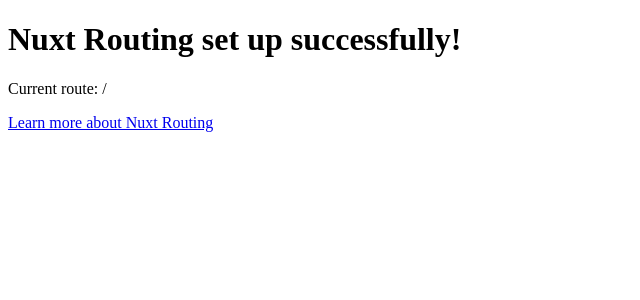
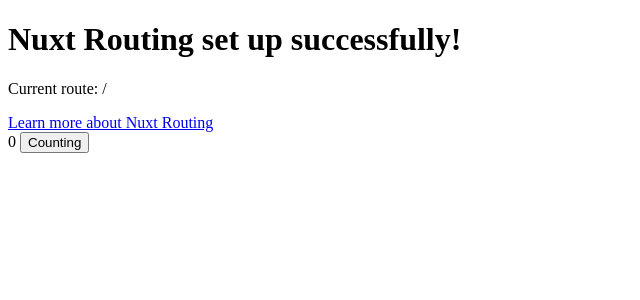
Before and after one commit to zabefofoon/nuxt3-sample, a Nuxt app: page / in a window 1280 px wide. Shown: the top 300 px of the page, without its empty margins (0-640 px from the left). Built offline with nearby package versions, Linux system fonts and the light colour scheme.

Commit message:
pinia 추가

```diff
--- a/nuxt.config.ts
+++ b/nuxt.config.ts
@@ -1,5 +1,6 @@
 // https://nuxt.com/docs/api/configuration/nuxt-config
 export default defineNuxtConfig({
+  modules: ['@pinia/nuxt'],
   routeRules: {
     '/mypage/**': { ssr: false },
   },
--- a/package.json
+++ b/package.json
@@ -14,5 +14,9 @@
     "sass": "^1.70.0",
     "vue": "^3.4.14",
     "vue-router": "^4.2.5"
+  },
+  "dependencies": {
+    "@pinia/nuxt": "^0.5.1",
+    "pinia": "^2.1.7"
   }
 }
--- a/pages/index.vue
+++ b/pages/index.vue
@@ -6,7 +6,14 @@
       Learn more about Nuxt Routing
     </a>
   </div>
+  <div>
+    {{ counterStore.count }}
+    <button @click="counterStore.increment()">Counting</button>
+  </div>
 </template>
 <script setup lang="ts">
+import { useCounterStore } from '~/stores/counter.store'
 const route = useRoute()
+
+const counterStore = useCounterStore()
 </script>
--- /dev/null
+++ b/stores/counter.store.ts
@@ -0,0 +1,8 @@
+export const useCounterStore = defineStore('counter', () => {
+  const count = ref(0)
+  const name = ref('Eduardo')
+  const doubleCount = computed(() => count.value * 2)
+  const increment = () => count.value++
+
+  return { count, name, doubleCount, increment }
+})
```
Also changed, not shown: 1 other file (tests, documents, lock files or other folders).
